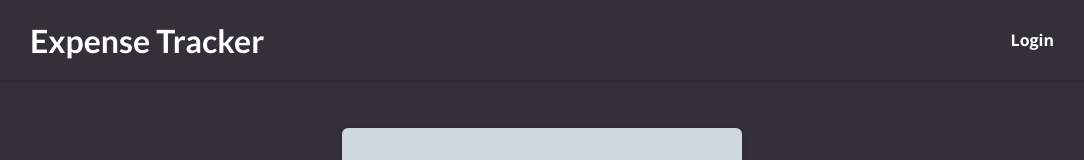
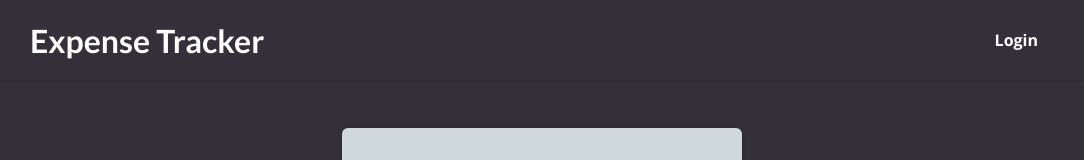
Before and after one commit to Sahil7383/Expense-Tracker-Using-Rect-Js-, a React (Create React App) app: page / in a window 1280 px wide. Shown: the top 160 px of the page, without its empty margins (98-1182 px from the left). Built offline with nearby package versions, Linux system fonts and the light colour scheme.

Commit message:
Update MainNavigation.module.css

```diff
--- a/src/components/Layout/MainNavigation.module.css
+++ b/src/components/Layout/MainNavigation.module.css
@@ -28,7 +28,7 @@
 }
 
 .header li {
-  margin: 0 auto;
+  margin: 0 1rem;
 }
 
 .header a {
```
